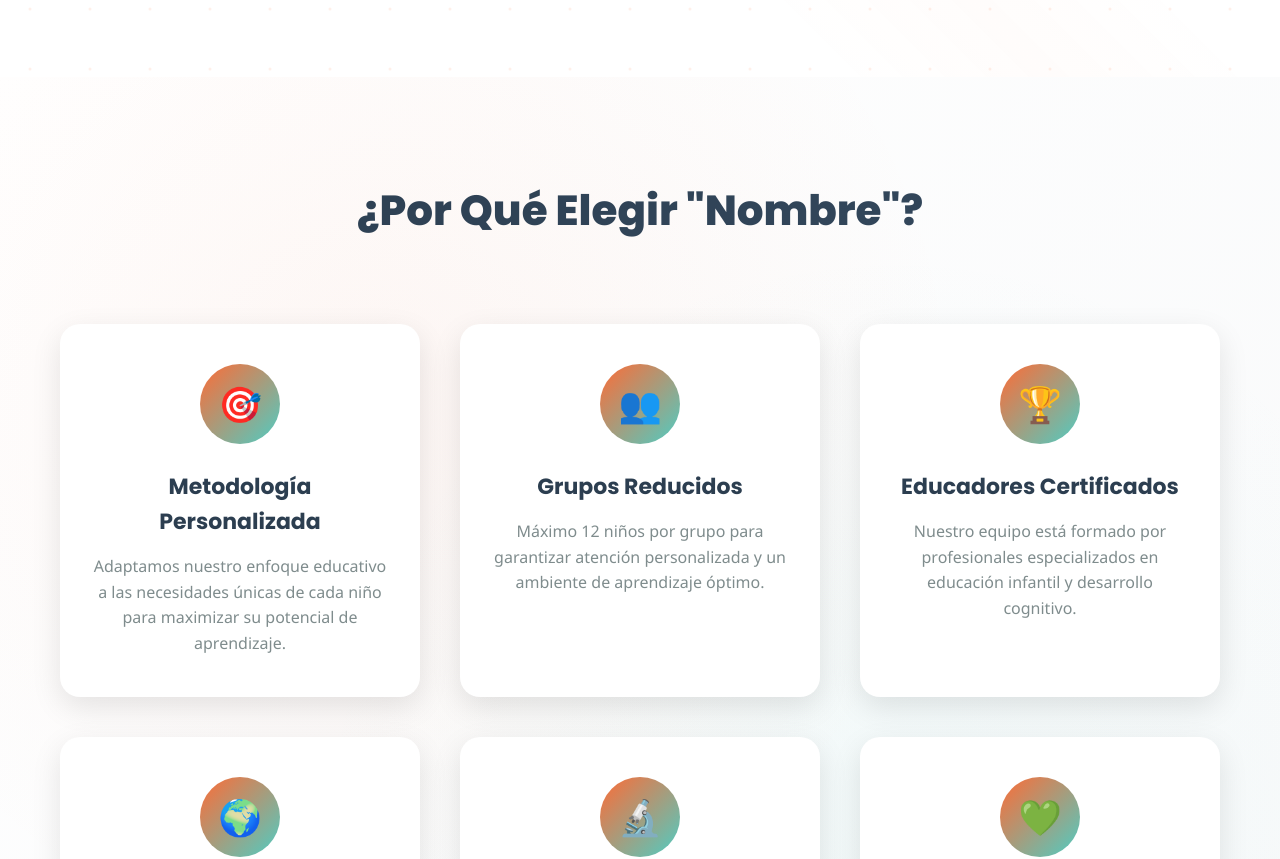
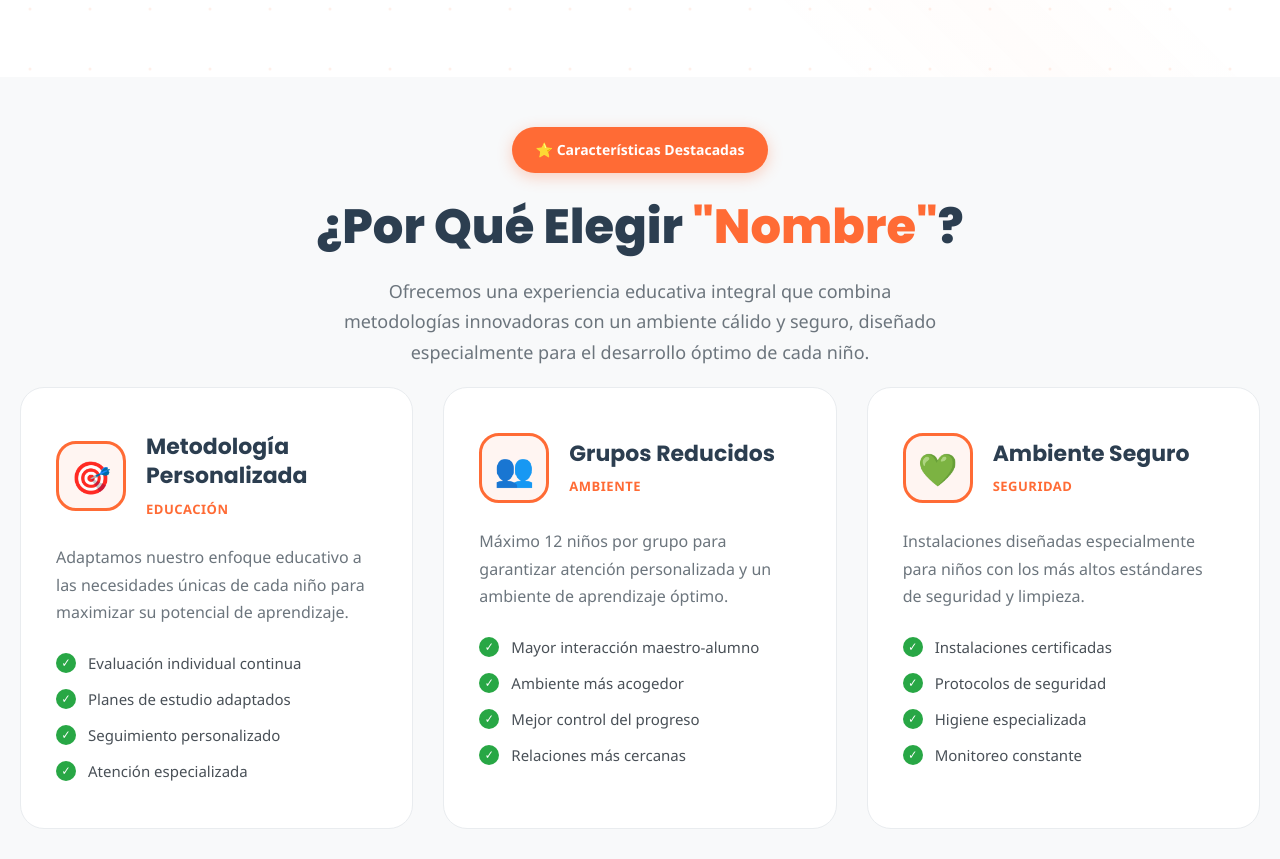
Before and after one commit to FreddyMachaca/Guarderia-System, a React (Create React App) app in the folder frontend-react/: page / in a window 1280 px wide. Shown: the part 1580-2439 px from the top of the page. Built offline with nearby package versions, Linux system fonts and the light colour scheme; the HTML template or start-up script is replaced by a standard one.

Commit message:
Refactor Features component styles and structure

```diff
--- a/frontend-react/src/landing/components/Features.css
+++ b/frontend-react/src/landing/components/Features.css
@@ -1,103 +1,107 @@
 .features {
-  padding: 100px 0;
-  background: linear-gradient(135deg, #ffffff 0%, #f8f9fa 100%);
+  padding: 50px 0;
+  background: #f8f9fa;
+  position: relative;
+}
+
+.features-container {
+  max-width: 1300px;
+  margin: 0 auto;
+  padding: 0 20px;
+}
+
+.features-header {
+  text-align: center;
+  margin-bottom: 20px;
+  position: relative;
+}
+
+.features-badge {
+  background: #FF6B35;
+  color: white;
+  padding: 12px 24px;
+  border-radius: 25px;
+  font-size: 14px;
+  font-weight: 600;
+  display: inline-block;
+  margin-bottom: 25px;
+  box-shadow: 0 4px 15px rgba(255, 107, 53, 0.3);
+}
+
+.features-header h2 {
+  font-family: 'Poppins', sans-serif;
+  font-size: 48px;
+  font-weight: 800;
+  color: #2c3e50;
+  margin-bottom: 20px;
+  line-height: 1.2;
+}
+
+.features-header .highlight {
+  color: #FF6B35;
+}
+
+.features-header p {
+  font-size: 18px;
+  color: #6c757d;
+  max-width: 600px;
+  margin: 0 auto;
+  line-height: 1.7;
+}
+
+.features-grid {
+  display: grid;
+  grid-template-columns: repeat(auto-fit, minmax(350px, 1fr));
+  gap: 30px;
+}
+
+.feature-card {
+  background: white;
+  padding: 45px 35px;
+  border-radius: 24px;
+  text-align: left;
+  border: 1px solid #e9ecef;
+  transition: all 0.4s cubic-bezier(0.25, 0.46, 0.45, 0.94);
   position: relative;
   overflow: hidden;
 }
 
-.features::before {
-  content: '';
-  position: absolute;
-  top: 0;
-  left: 0;
-  width: 100%;
-  height: 100%;
-  background:
-    radial-gradient(circle at 30% 30%, rgba(255, 107, 53, 0.05) 0%, transparent 50%),
-    radial-gradient(circle at 70% 70%, rgba(78, 205, 196, 0.05) 0%, transparent 50%);
-  z-index: 0;
+.feature-card:hover {
+  transform: translateY(-8px);
+  box-shadow: 0 25px 50px rgba(0, 0, 0, 0.15);
+  border-color: #FF6B35;
 }
 
-.features-container {
-  max-width: 1200px;
-  margin: 0 auto;
-  padding: 0 20px;
-  position: relative;
-  z-index: 1;
-}
-
-.features-header {
-  text-align: center;
-  margin-bottom: 80px;
-}
-
-.features-header h2 {
-  font-family: 'Poppins', sans-serif;
-  font-size: 42px;
-  font-weight: 800;
-  color: #2c3e50;
-  margin-bottom: 20px;
-  background: linear-gradient(135deg, #2c3e50 0%, #34495e 100%);
-  -webkit-background-clip: text;
-  -webkit-text-fill-color: transparent;
-  background-clip: text;
-}
-
-.features-grid {
-  display: grid;
-  grid-template-columns: repeat(auto-fit, minmax(280px, 1fr));
-  gap: 40px;
-}
-
-.feature-card {
-  background: white;
-  padding: 40px 30px;
-  border-radius: 20px;
-  text-align: center;
-  box-shadow: 0 10px 30px rgba(0, 0, 0, 0.1);
-  transition: all 0.3s ease;
-  position: relative;
-  overflow: hidden;
-}
-
-.feature-card::before {
-  content: '';
-  position: absolute;
-  top: 0;
-  left: 0;
-  width: 100%;
-  height: 4px;
-  background: linear-gradient(90deg, #FF6B35, #4ECDC4);
-  transform: scaleX(0);
-  transition: transform 0.3s ease;
-}
-
-.feature-card:hover::before {
-  transform: scaleX(1);
-}
-
-.feature-card:hover {
-  transform: translateY(-10px);
-  box-shadow: 0 20px 50px rgba(0, 0, 0, 0.15);
+.feature-header {
+  display: flex;
+  align-items: center;
+  gap: 20px;
+  margin-bottom: 25px;
 }
 
 .feature-icon {
-  width: 80px;
-  height: 80px;
-  margin: 0 auto 25px;
-  background: linear-gradient(135deg, #FF6B35, #4ECDC4);
-  border-radius: 50%;
+  width: 70px;
+  height: 70px;
+  background: #fff5f2;
+  border: 3px solid #FF6B35;
+  border-radius: 20px;
   display: flex;
   align-items: center;
   justify-content: center;
-  font-size: 35px;
-  color: white;
-  position: relative;
-  transition: transform 0.3s ease;
+  font-size: 32px;
+  color: #FF6B35;
+  transition: all 0.3s ease;
+  flex-shrink: 0;
 }
 
 .feature-card:hover .feature-icon {
-  transform: scale(1.1) rotate(5deg);
+  background: #FF6B35;
+  color: white;
+  transform: scale(1.1);
+}
+
+.feature-title {
+  flex: 1;
 }
 
 .feature-card h3 {
@@ -105,13 +109,72 @@
   font-size: 22px;
   font-weight: 700;
   color: #2c3e50;
-  margin-bottom: 15px;
+  margin: 0 0 8px 0;
+  line-height: 1.3;
+}
+
+.feature-category {
+  font-size: 13px;
+  color: #FF6B35;
+  font-weight: 600;
+  text-transform: uppercase;
+  letter-spacing: 0.5px;
 }
 
 .feature-card p {
   font-size: 16px;
-  color: #7f8c8d;
-  line-height: 1.6;
+  color: #6c757d;
+  line-height: 1.7;
+  margin-bottom: 25px;
+}
+
+.feature-benefits {
+  list-style: none;
+  padding: 0;
+  margin: 0;
+}
+
+.feature-benefits li {
+  display: flex;
+  align-items: center;
+  gap: 12px;
+  margin-bottom: 12px;
+  font-size: 15px;
+  color: #495057;
+  font-weight: 500;
+}
+
+.feature-benefits li:last-child {
+  margin-bottom: 0;
+}
+
+.benefit-check {
+  width: 20px;
+  height: 20px;
+  background: #28a745;
+  border-radius: 50%;
+  display: flex;
+  align-items: center;
+  justify-content: center;
+  color: white;
+  font-size: 12px;
+  font-weight: bold;
+  flex-shrink: 0;
+}
+
+.feature-accent {
+  position: absolute;
+  top: 0;
+  right: 0;
+  width: 6px;
+  height: 100%;
+  background: #FF6B35;
+  transform: translateX(6px);
+  transition: transform 0.3s ease;
+}
+
+.feature-card:hover .feature-accent {
+  transform: translateX(0);
 }
 
 @media (max-width: 768px) {
--- a/frontend-react/src/landing/components/Features.js
+++ b/frontend-react/src/landing/components/Features.js
@@ -6,32 +6,38 @@ const Features = () => {
     {
       icon: '🎯',
       title: 'Metodología Personalizada',
-      description: 'Adaptamos nuestro enfoque educativo a las necesidades únicas de cada niño para maximizar su potencial de aprendizaje.'
+      category: 'Educación',
+      description: 'Adaptamos nuestro enfoque educativo a las necesidades únicas de cada niño para maximizar su potencial de aprendizaje.',
+      benefits: [
+        'Evaluación individual continua',
+        'Planes de estudio adaptados',
+        'Seguimiento personalizado',
+        'Atención especializada'
+      ]
     },
     {
       icon: '👥',
       title: 'Grupos Reducidos',
-      description: 'Máximo 12 niños por grupo para garantizar atención personalizada y un ambiente de aprendizaje óptimo.'
-    },
-    {
-      icon: '🏆',
-      title: 'Educadores Certificados',
-      description: 'Nuestro equipo está formado por profesionales especializados en educación infantil y desarrollo cognitivo.'
-    },
-    {
-      icon: '🌍',
-      title: 'Programa Bilingüe',
-      description: 'Inmersión temprana en inglés y español para desarrollar habilidades lingüísticas desde pequeños.'
-    },
-    {
-      icon: '🔬',
-      title: 'Aprendizaje STEAM',
-      description: 'Ciencia, Tecnología, Ingeniería, Arte y Matemáticas integradas de manera divertida y práctica.'
+      category: 'Ambiente',
+      description: 'Máximo 12 niños por grupo para garantizar atención personalizada y un ambiente de aprendizaje óptimo.',
+      benefits: [
+        'Mayor interacción maestro-alumno',
+        'Ambiente más acogedor',
+        'Mejor control del progreso',
+        'Relaciones más cercanas'
+      ]
     },
     {
       icon: '💚',
       title: 'Ambiente Seguro',
-      description: 'Instalaciones diseñadas especialmente para niños con los más altos estándares de seguridad y limpieza.'
+      category: 'Seguridad',
+      description: 'Instalaciones diseñadas especialmente para niños con los más altos estándares de seguridad y limpieza.',
+      benefits: [
+        'Instalaciones certificadas',
+        'Protocolos de seguridad',
+        'Higiene especializada',
+        'Monitoreo constante'
+      ]
     }
   ];
 
@@ -39,14 +45,33 @@ const Features = () => {
     <section className="features">
       <div className="features-container">
         <div className="features-header">
-          <h2>¿Por Qué Elegir "Nombre"?</h2>
+          <div className="features-badge">⭐ Características Destacadas</div>
+          <h2>¿Por Qué Elegir <span className="highlight">"Nombre"</span>?</h2>
+          <p>
+            Ofrecemos una experiencia educativa integral que combina metodologías innovadoras
+            con un ambiente cálido y seguro, diseñado especialmente para el desarrollo óptimo de cada niño.
+          </p>
         </div>
         <div className="features-grid">
           {features.map((feature, index) => (
             <div key={index} className="feature-card">
-              <div className="feature-icon">{feature.icon}</div>
-              <h3>{feature.title}</h3>
+              <div className="feature-header">
+                <div className="feature-icon">{feature.icon}</div>
+                <div className="feature-title">
+                  <h3>{feature.title}</h3>
+                  <div className="feature-category">{feature.category}</div>
+                </div>
+              </div>
               <p>{feature.description}</p>
+              <ul className="feature-benefits">
+                {feature.benefits.map((benefit, benefitIndex) => (
+                  <li key={benefitIndex}>
+                    <div className="benefit-check">✓</div>
+                    {benefit}
+                  </li>
+                ))}
+              </ul>
+              <div className="feature-accent"></div>
             </div>
           ))}
         </div>
--- a/frontend-react/src/landing/components/Programs.js
+++ b/frontend-react/src/landing/components/Programs.js
@@ -67,17 +67,6 @@ const Programs = () => {
             </div>
           ))}
         </div>
-
-        <div className="stats-section">
-          <div className="stats-grid">
-            {stats.map((stat, index) => (
-              <div key={index} className="stat-item">
-                <span className="stat-number">{stat.number}</span>
-                <span className="stat-label">{stat.label}</span>
-              </div>
-            ))}
-          </div>
-        </div>
       </div>
     </section>
   );
```
